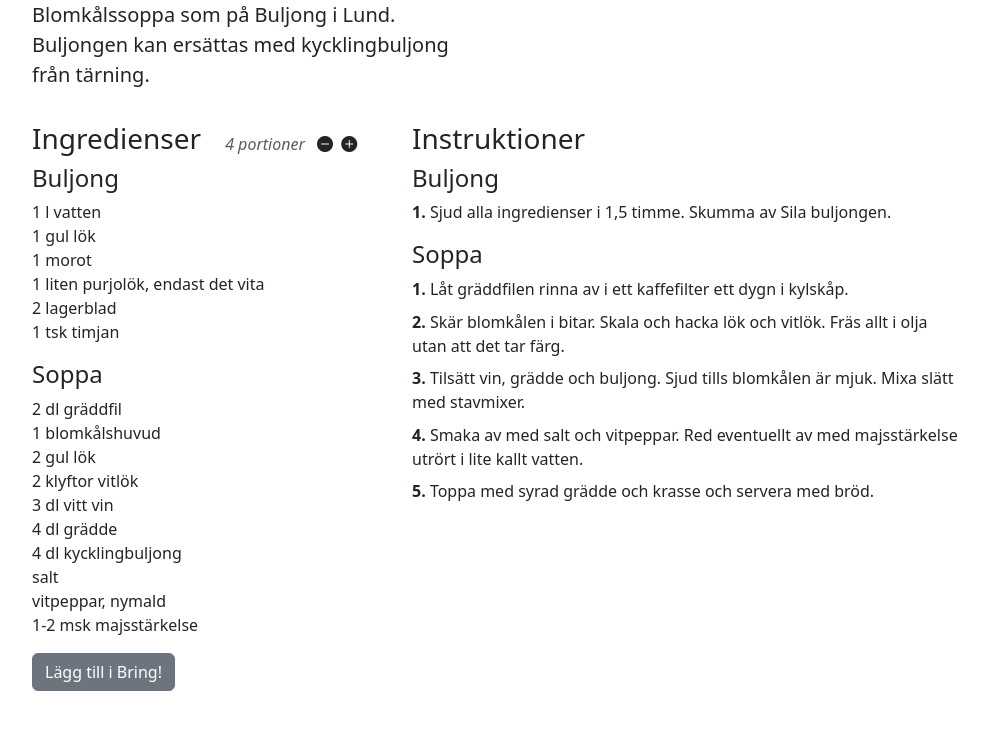
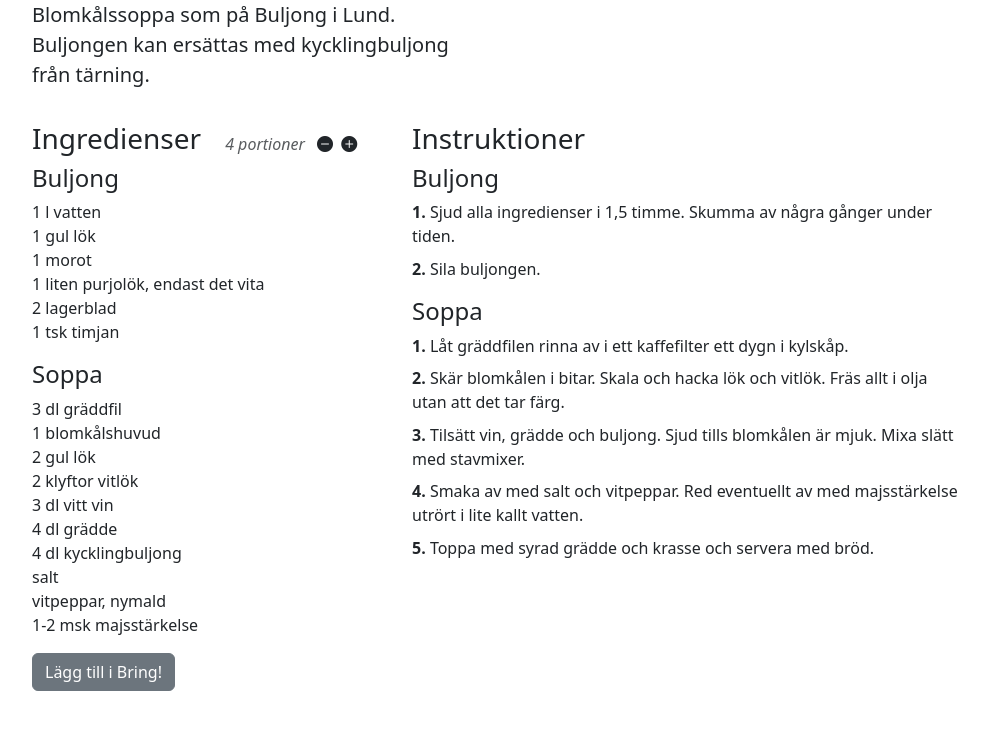
Before and after one commit to jolars/recipes, a Jekyll site: the page built from _recipes/blomkalssoppa.md, in a window 1280 px wide, cut to the strip 184-915 px from the top of the page. Shown: the whole strip, without its empty margins (145-1133 px from the left). Built offline with Jekyll 4.4.1, drawn with Linux system fonts in a browser that asks for light colours; comment, search, counter and statistics services are not loaded.

Commit message:
fix: fix error in recipe instruction

```diff
--- a/_recipes/blomkalssoppa.md
+++ b/_recipes/blomkalssoppa.md
@@ -18,7 +18,7 @@ ingredients:
     - 2 lagerblad
     - 1 tsk timjan
   Soppa:
-    - 2 dl gräddfil
+    - 3 dl gräddfil
     - 1 blomkålshuvud
     - 2 gul lök
     - 2 klyftor vitlök
@@ -32,7 +32,8 @@ ingredients:
 
 #### Buljong
 
-1. Sjud alla ingredienser i 1,5 timme. Skumma av Sila buljongen.
+1. Sjud alla ingredienser i 1,5 timme. Skumma av några gånger under tiden.
+2. Sila buljongen.
 
 #### Soppa
 
```
